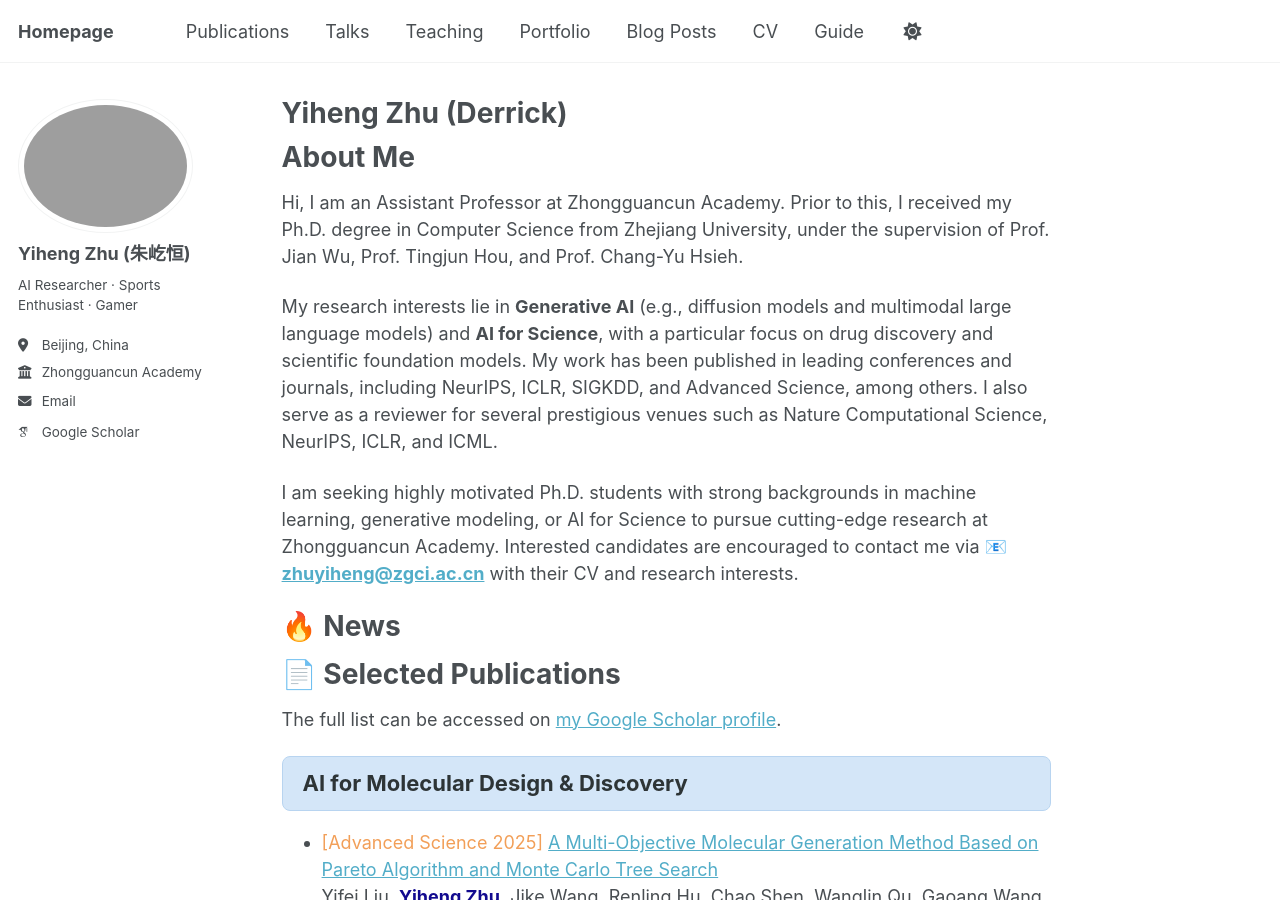
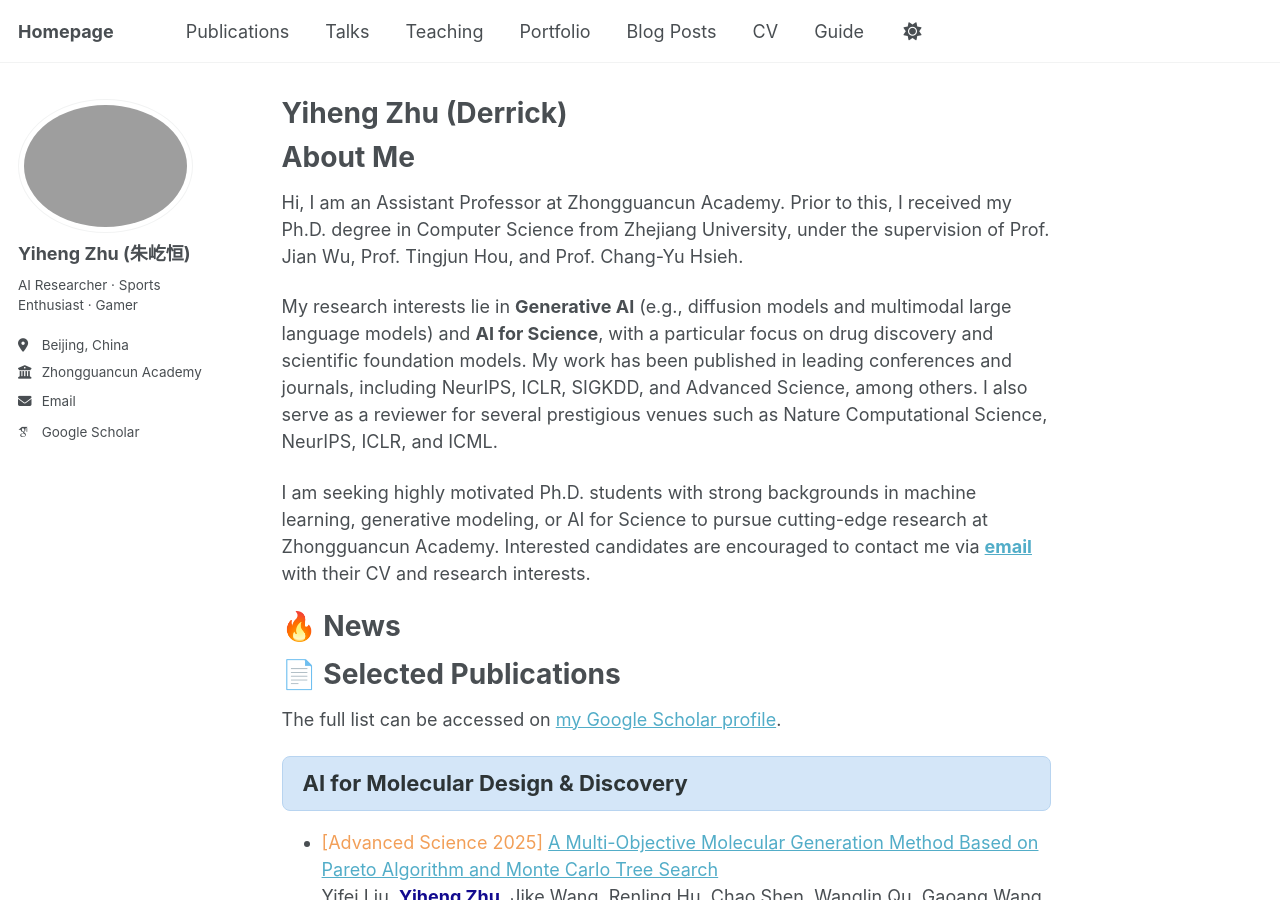
Before and after one commit to derrickzhu147/derrickzhu147.github.io, a Jekyll site: the page built from _pages/about.md, in a window 1280 px wide and 900 px high. Built offline with Jekyll 4.4.1, drawn with Linux system fonts in a browser that asks for light colours; some web fonts are replaced; a script that is not in the unit is left out.

Commit message:
Update about.md

```diff
--- a/_pages/about.md
+++ b/_pages/about.md
@@ -13,7 +13,7 @@ Hi, I am an Assistant Professor at Zhongguancun Academy. Prior to this, I receiv
 
 My research interests lie in **Generative AI** (e.g., diffusion models and multimodal large language models) and **AI for Science**, with a particular focus on drug discovery and scientific foundation models. My work has been published in leading conferences and journals, including NeurIPS, ICLR, SIGKDD, and Advanced Science, among others. I also serve as a reviewer for several prestigious venues such as Nature Computational Science, NeurIPS, ICLR, and ICML.
 
-I am seeking highly motivated Ph.D. students with strong backgrounds in machine learning, generative modeling, or AI for Science to pursue cutting-edge research at Zhongguancun Academy. Interested candidates are encouraged to contact me via 📧 **[zhuyiheng@zgci.ac.cn](mailto:zhuyiheng@zgci.ac.cn)** with their CV and research interests.
+I am seeking highly motivated Ph.D. students with strong backgrounds in machine learning, generative modeling, or AI for Science to pursue cutting-edge research at Zhongguancun Academy. Interested candidates are encouraged to contact me via **[email](mailto:zhuyiheng@zgci.ac.cn)** with their CV and research interests.
 
 🔥 News
 ======
```
